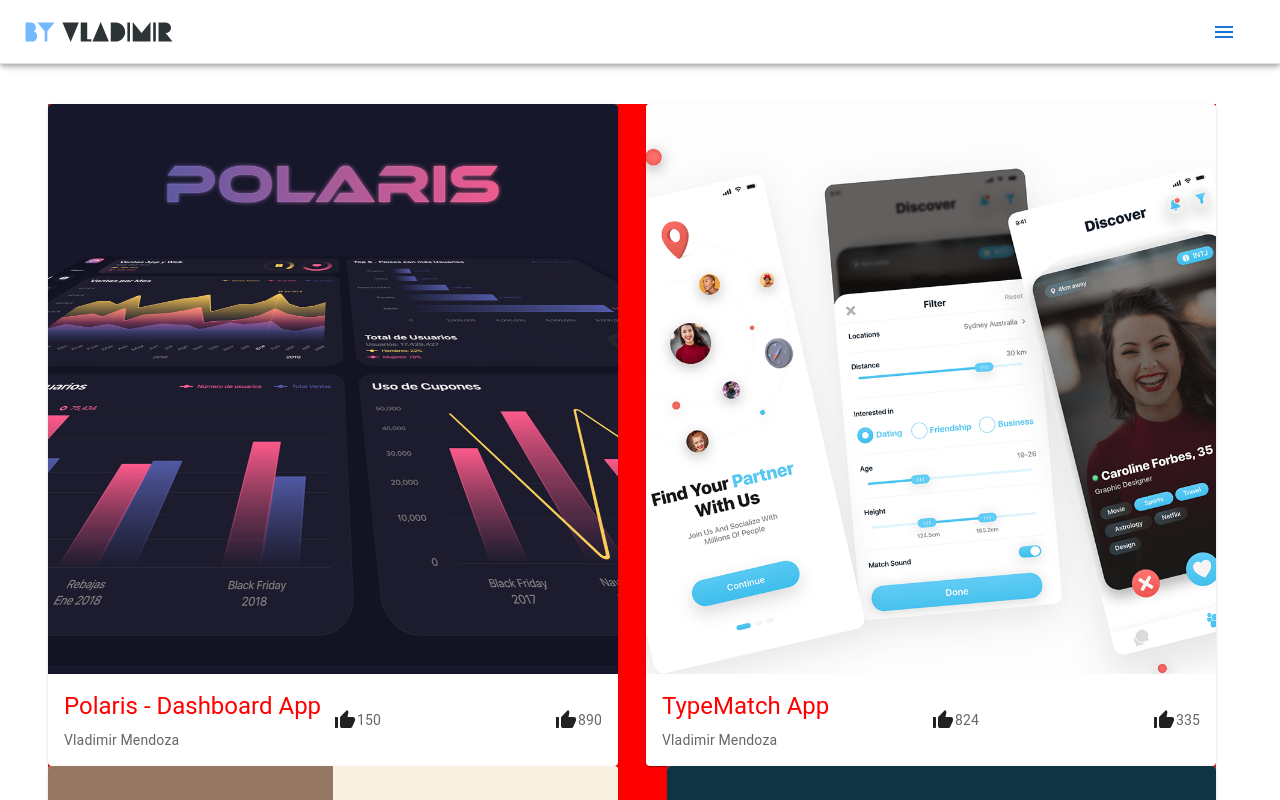
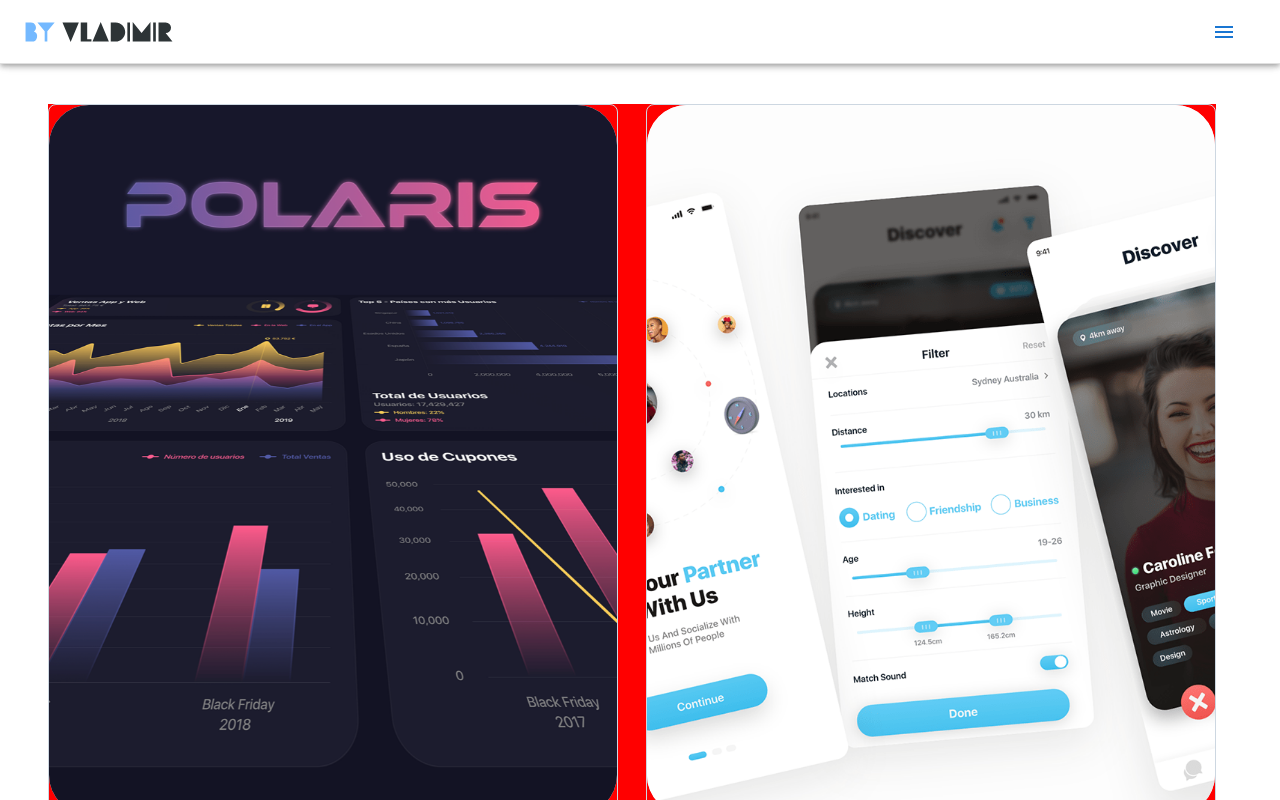
Before and after one commit to vladimendoza/PortafolioDev, a Next.js app: page /dashboard in a window 1280 px wide. Shown: the top 800 px of the page. Built offline with nearby package versions, Linux system fonts and the light colour scheme.

Commit message:
new cards

```diff
--- a/package.json
+++ b/package.json
@@ -12,6 +12,7 @@
     "@emotion/react": "^11.10.6",
     "@emotion/styled": "^11.10.6",
     "@mui/icons-material": "^5.11.9",
+    "@mui/joy": "^5.0.0-alpha.69",
     "@mui/material": "^5.11.10",
     "@mui/styled-engine-sc": "^5.11.9",
     "@types/node": "18.14.1",
--- a/src/components/Card.tsx
+++ b/src/components/Card.tsx
@@ -1,25 +1,34 @@
 import React, { useState } from 'react'
-import Card from '@mui/material/Card';
+// import Card from '@mui/material/Card';
 import CardContent from '@mui/material/CardContent';
 import CardMedia from '@mui/material/CardMedia';
-import Typography from '@mui/material/Typography';
-import { Button, CardActionArea, CardActions } from '@mui/material';
+// import Typography from '@mui/material/Typography';
+// import { Box, Button, CardActionArea, CardActions } from '@mui/material';
 import Grid from '@mui/material/Grid'; // Grid version 1
 import Icon from '@mui/material/Icon';
 import ThumbUpAltIcon from '@mui/icons-material/ThumbUpAlt';
 
+import AspectRatio from '@mui/joy/AspectRatio';
+import Avatar from '@mui/joy/Avatar';
+import Box from '@mui/joy/Box';
+import Card from '@mui/joy/Card';
+import CardCover from '@mui/joy/CardCover';
+import Chip from '@mui/joy/Chip';
+import IconButton from '@mui/joy/IconButton';
+import Typography from '@mui/joy/Typography';
+import Link from '@mui/joy/Link';
+import Favorite from '@mui/icons-material/Favorite';
+import Visibility from '@mui/icons-material/Visibility';
+import CreateNewFolder from '@mui/icons-material/CreateNewFolder';
+
 
 export default function CardComponent({ title, owner, img, like, view, ultimosAgregados }: any) {
 
-  console.log('imagenes aqui otra vez', img);
-
-
   return (
 
-    // <Grid container spacing={0} style={{background: 'red'}}>
-    //   <Grid item md={6} xs={6} style={{background: 'blue'}}>
+    <Box>
 
-    <Card sx={{ maxWidth: 570 }}>
+      {/* <Card sx={{ maxWidth: 570 }}>
         <CardActionArea>
           <CardMedia
             component="img"
@@ -62,14 +71,105 @@
           </CardContent>
 
         </CardActionArea>
-      {/* <CardActions>
-        <Button size="small" color="primary">
-          Share
-        </Button>
-      </CardActions> */}
+      </Card> */}
+
+
+      <Card
+        sx={{
+          width: 570,
+          bgcolor: 'initial',
+          boxShadow: 'none',
+          '--Card-padding': '0px',
+        }}
+      >
+        <Box sx={{ position: 'relative' }}>
+          <AspectRatio ratio="4/5" sx={{ borderRadius: 40 }}>
+            <figure>
+              <img
+                src={img}
+                srcSet={img}
+                loading="lazy"
+                alt={title}
+              />
+            </figure>
+          </AspectRatio>
+          <CardCover
+            className="gradient-cover"
+            sx={{
+              borderRadius: 40,
+              '&:hover, &:focus-within': {
+                opacity: 1,
+              },
+              opacity: 0,
+              transition: '0.1s ease-in',
+              background:
+                'linear-gradient(180deg, transparent 62%, rgba(0,0,0,0.00345888) 63.94%, rgba(0,0,0,0.014204) 65.89%, rgba(0,0,0,0.0326639) 67.83%, rgba(0,0,0,0.0589645) 69.78%, rgba(0,0,0,0.0927099) 71.72%, rgba(0,0,0,0.132754) 73.67%, rgba(0,0,0,0.177076) 75.61%, rgba(0,0,0,0.222924) 77.56%, rgba(0,0,0,0.267246) 79.5%, rgba(0,0,0,0.30729) 81.44%, rgba(0,0,0,0.341035) 83.39%, rgba(0,0,0,0.367336) 85.33%, rgba(0,0,0,0.385796) 87.28%, rgba(0,0,0,0.396541) 89.22%, rgba(0,0,0,0.4) 91.17%)',
+            }}
+          >
+            <Box>
+
+              <Box
+                sx={{
+                  p: 4,
+                  display: 'flex',
+                  alignItems: 'center',
+                  gap: 1.5,
+                  flexGrow: 1,
+                  alignSelf: 'flex-end',
+                }}
+              >
+                <Typography level="h2" noWrap sx={{ fontSize: 'lg' }}>
+                  <Link
+                    href="#dribbble-shot"
+                    overlay
+                    underline="none"
+                    sx={{
+                      color: '#fff',
+                      textOverflow: 'ellipsis',
+                      overflow: 'hidden',
+                      display: 'block',
+                    }}
+                  >
+                    {title}
+                  </Link>
+                  <Link sx={{
+                    color: '#fff', textOverflow: 'ellipsis', overflow: 'hidden', display: 'block',
+                  }}>{owner}</Link>
+                </Typography>
+              </Box>
+
+              <Box
+              sx={{
+                p: 4,
+                display: 'flex',
+                alignItems: 'center',
+                // gap: 1.5,
+                // flexGrow: 1,
+                alignSelf: 'flex-end',
+              }}
+              >
+                <IconButton size="sm" sx={{ ml: 'auto', color: 'white', mr: 1 }}>
+                  {/* <CreateNewFolder /> */}
+                  <ThumbUpAltIcon sx={{ mr: 1 }} />
+                  <Typography level="body2" >
+                    {like}
+                  </Typography>
+                </IconButton>
+                <IconButton size="sm" sx={{ ml: 'auto', color: 'white' }}>
+                  {/* <Favorite /> */}
+                  <Visibility sx={{ mr: 1 }}/>
+                  <Typography level="body2">
+                    {view}
+                  </Typography>
+                </IconButton>
+              </Box>
+
+            </Box>
+          </CardCover>
+        </Box>
       </Card>
 
-    //   </Grid>
-    // </Grid>
+    </Box>
+
   );
 }
--- a/src/screen/dashboard.tsx
+++ b/src/screen/dashboard.tsx
@@ -7,8 +7,6 @@
 import { cardsInfo } from '@/utils/cardsInfo';
 import Grid from '@mui/material/Grid'; // Grid version 1
 import Navbar from '@/components/Navbar';
-
-
 
 
 
@@ -23,7 +21,7 @@
       <React.Fragment>
         <CssBaseline />
         <Container sx={{ mt: 15}}>
-          <Grid container spacing={{ xs: 2, md: 2 }} columns={{ xs: 4, sm: 8, md: 12 }} style={{ background: 'red' }}
+          <Grid container spacing={{ xs: 2, md: 2 }} columns={{ xs: 4, sm: 0, md: 12 }} style={{ background: 'red' }}
             direction="row"
             justifyContent="space-between"
             alignItems="center">
```
Also changed, not shown: src/screen/Index.tsx (+4 -3 lines), 2 other files (tests, documents, lock files or other folders). Lines whose indentation alone changed are shown as unchanged.
